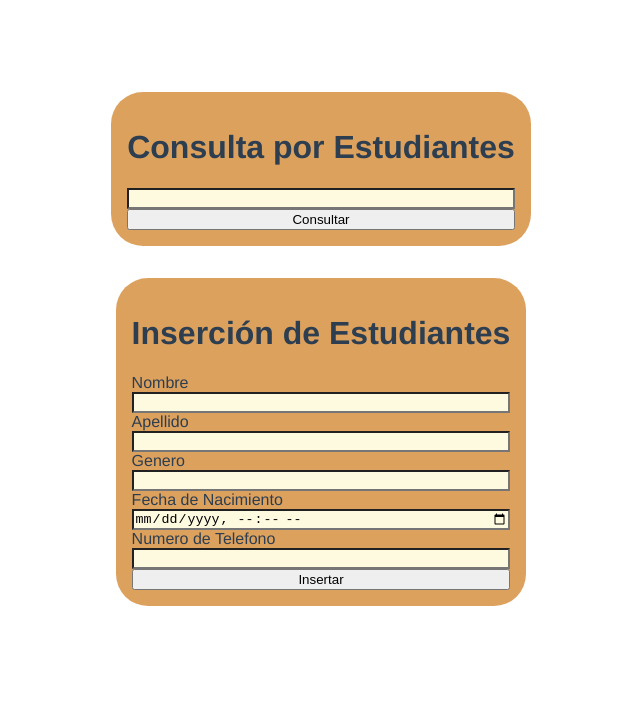
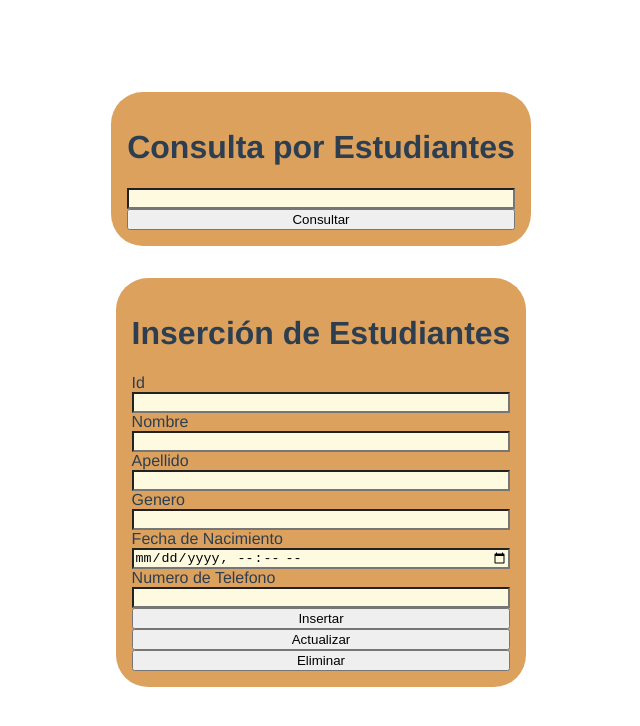
Before and after one commit to driventub/pw_vue_u3_p5_pa, a Vue app: page / in a window 1280 px wide. Shown: the top 726 px of the page, without its empty margins (319-959 px from the left). Built offline with nearby package versions, Linux system fonts and the light colour scheme.

Commit message:
put y delete

```diff
--- a/src/components/Estudiante.vue
+++ b/src/components/Estudiante.vue
@@ -15,6 +15,8 @@
         <div class="formInsertar">
             <h1>Inserción de Estudiantes</h1>
 
+            <label for="id">Id</label>
+            <input id="id" v-model="id" type="text" />
             <label for="nombre">Nombre</label>
             <input id="nombre" v-model="nombre" type="text" />
             <label for="apellido">Apellido</label>
@@ -27,6 +29,9 @@
             <input id="tel" v-model="telefono" type="text" />
 
             <button @click="insertar">Insertar</button>
+            <button @click="actualizar">Actualizar</button>
+            <button @click="eliminar">Eliminar</button>
+
         </div>
 
 
@@ -36,7 +41,7 @@
 </template>
 
 <script>
-import { consultarPorIdFachada, insertarFachada } from "../helpers/clienteEstudiantes"
+import { consultarPorIdFachada, insertarFachada, actualizarFachada, eliminarFachada, consultarTodosFachada } from "../helpers/clienteEstudiantes"
 
 
 export default {
@@ -83,6 +88,29 @@
             await insertarFachada(datos);
 
             console.log("Insertado!")
+        },
+
+        async actualizar() {
+            const datos = {
+                id: this.id,
+                nombre: this.nombre,
+                apellido: this.apellido,
+                genero: this.genero,
+                fechaNacimiento: this.fechaNacimiento,
+                semestre: "tercero",
+                afiliadoSeguro: false,
+                gratuidad: true,
+                nivelEconomico: "alto",
+                numTelefono: this.telefono,
+                domicilio: "Quito"
+            }
+            console.log(datos);
+
+            await actualizarFachada(this.id, datos);
+        },
+
+        async eliminar(){
+            eliminarFachada(this.id);
         }
     },
 }
--- a/src/helpers/clienteEstudiantes.js
+++ b/src/helpers/clienteEstudiantes.js
@@ -1,4 +1,8 @@
 import axios from "axios";
+
+const headers = {
+  'Content-Type': 'application/json',
+};
 
 const consultarPorId = async (id) => {
   const datos = axios
@@ -12,22 +16,22 @@
     .post(`http://localhost:8080/API/v1.0/Matricula/estudiantes`, body)
     .then((r) => r.data);
 };
-// const actualizar = async (id) => {
-//   axios
-//     .put(`http://localhost:8080/API/v1.0/Matricula/estudiantes/${id}`)
-//     .then((r) => r.data);
-// };
-// const eliminar = async (id) => {
-//   axios
-//     .delete(`http://localhost:8080/API/v1.0/Matricula/estudiantes/${id}`)
-//     .then((r) => r.data);
-// };
+const actualizar = async (id,body) => {
+  axios
+    .put(`http://localhost:8080/API/v1.0/Matricula/estudiantes/${id}`, body)
+    .then((r) => r.data);
+};
+const eliminar = async (id) => {
+  axios
+    .delete(`http://localhost:8080/API/v1.0/Matricula/estudiantes/${id}`)
+    .then((r) => r.data);
+};
 
-// const consultarTodos = async () => {
-//     return axios
-//       .get(`http://localhost:8080/API/v1.0/Matricula/estudiantes`)
-//       .then((r) => r.data);
-//   };
+const consultarTodos = async () => {
+  return axios
+    .get(`http://localhost:8080/API/v1.0/Matricula/estudiantes`)
+    .then((r) => r.data);
+};
 
 export const consultarPorIdFachada = async (id) => {
   return await consultarPorId(id);
@@ -36,12 +40,12 @@
 export const insertarFachada = async (body) => {
   return await insertar(body);
 };
-// export const actualizarFachada = async (id) => {
-//   return await consultarPorId(id);
-// };
-// export const eliminarFachada = async (id) => {
-//   return await consultarPorId(id);
-// };
-// export const consultarTodosFachada = async () => {
-//     return await consultarTodos();
-//   };
+export const actualizarFachada = async (id, body) => {
+  return await actualizar(id, body);
+};
+export const eliminarFachada = async (id) => {
+  return await eliminar(id);
+};
+export const consultarTodosFachada = async () => {
+  return await consultarTodos();
+};
```
